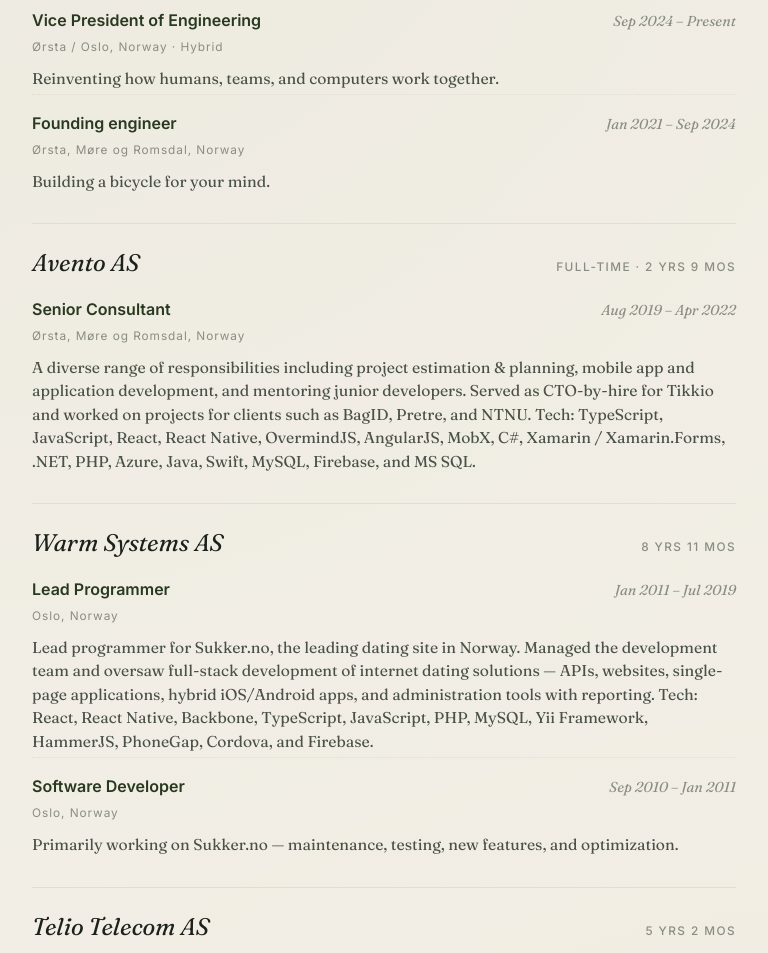
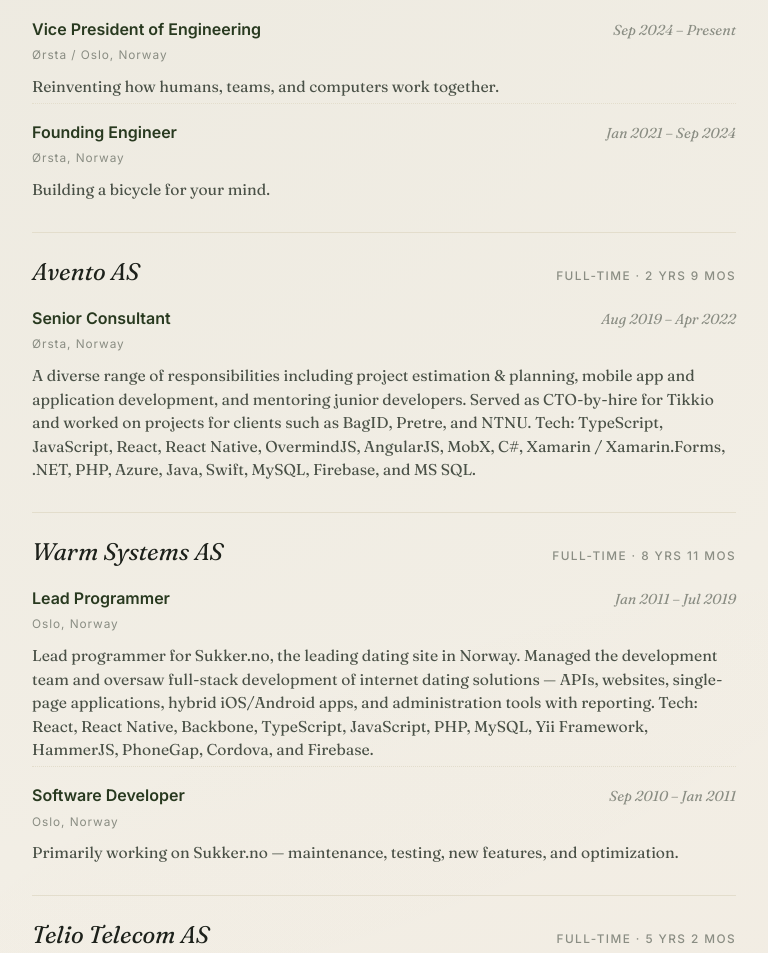
Before and after one commit to eirikhm/eirikhm.github.io, a plain HTML site: page index.html in a window 1280 px wide. Shown: the part 762-1715 px from the top of the page, without its empty margins (256-1024 px from the left). Drawn offline with Linux system fonts and the light colour scheme.

Commit message:
lets fix these!

```diff
--- a/index.html
+++ b/index.html
@@ -370,6 +370,7 @@
   <main class="page">
 
     <header class="masthead">
+      <span class="mark">Eirik Hoem</span>
       <span class="kicker">Software Engineer · Norway</span>
     </header>
 
@@ -412,16 +413,16 @@
             <span class="role-title">Vice President of Engineering</span>
             <span class="role-dates">Sep 2024 – Present</span>
           </div>
-          <span class="role-loc">Ørsta / Oslo, Norway · Hybrid</span>
+          <span class="role-loc">Ørsta / Oslo, Norway</span>
           <p class="role-desc">Reinventing how humans, teams, and computers work together.</p>
         </div>
 
         <div class="role">
           <div class="role-head">
-            <span class="role-title">Founding engineer</span>
+            <span class="role-title">Founding Engineer</span>
             <span class="role-dates">Jan 2021 – Sep 2024</span>
           </div>
-          <span class="role-loc">Ørsta, Møre og Romsdal, Norway</span>
+          <span class="role-loc">Ørsta, Norway</span>
           <p class="role-desc">Building a bicycle for your mind.</p>
         </div>
       </article>
@@ -437,7 +438,7 @@
             <span class="role-title">Senior Consultant</span>
             <span class="role-dates">Aug 2019 – Apr 2022</span>
           </div>
-          <span class="role-loc">Ørsta, Møre og Romsdal, Norway</span>
+          <span class="role-loc">Ørsta, Norway</span>
           <p class="role-desc">
             A diverse range of responsibilities including project estimation &amp; planning,
             mobile app and application development, and mentoring junior developers. Served as
@@ -451,7 +452,7 @@
       <article class="company">
         <div class="company-head">
           <h3 class="company-name">Warm Systems AS</h3>
-          <span class="company-meta">8 yrs 11 mos</span>
+          <span class="company-meta">Full-time · 8 yrs 11 mos</span>
         </div>
 
         <div class="role">
@@ -484,7 +485,7 @@
       <article class="company">
         <div class="company-head">
           <h3 class="company-name">Telio Telecom AS</h3>
-          <span class="company-meta">5 yrs 2 mos</span>
+          <span class="company-meta">Full-time · 5 yrs 2 mos</span>
         </div>
 
         <div class="role">
@@ -597,11 +598,11 @@
         </li>
         <li>
           <span class="contact-label">LinkedIn</span>
-          <a href="https://www.linkedin.com/" target="_blank" rel="noopener">linkedin.com</a>
+          <a href="https://www.linkedin.com/in/eirikhm" target="_blank" rel="noopener">linkedin.com/in/eirikhm</a>
         </li>
         <li>
           <span class="contact-label">X / Twitter</span>
-          <a href="https://x.com/eirikhm" target="_blank" rel="noopener">@eirikhm</a>
+          <a href="https://x.com/eirikhm" target="_blank" rel="noopener">x.com/eirikhm</a>
         </li>
         <li>
           <span class="contact-label">GitHub</span>
```
